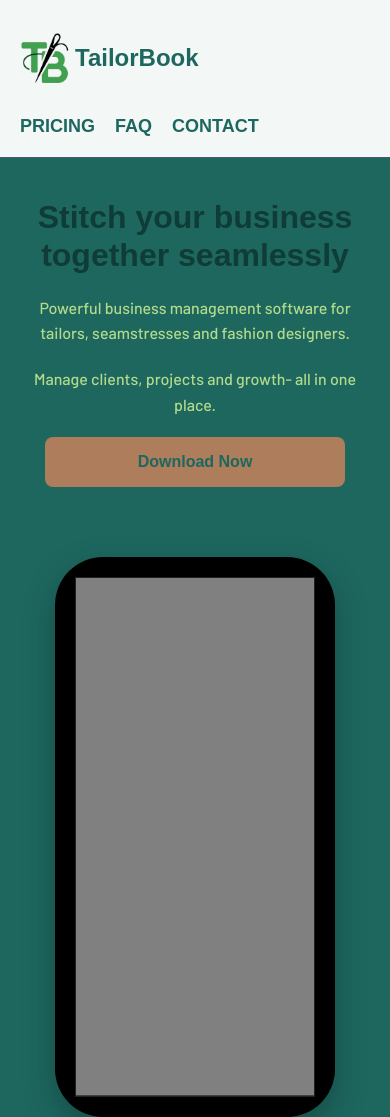
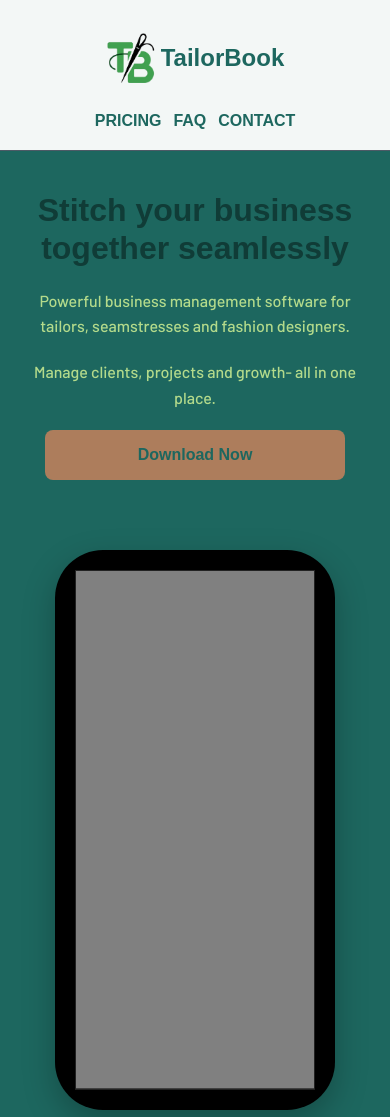
Before and after one commit to Dabzz06/TailorBook-, a plain HTML site: page index.html in a window 390 px wide. Shown: the top 1117 px of the page. Drawn offline with Linux system fonts and the light colour scheme; a web font is replaced by a local one.

Commit message:
Improved mobile nav layout

```diff
--- a/style.css
+++ b/style.css
@@ -276,14 +276,20 @@ button {
 @media (max-width: 768px) {
   .headerContainer {
     flex-direction: column;
-    align-items: flex-start;
-    gap: 20px;
+    align-items: center;
+    gap: 16px;
     padding: 20px;
   }
 
   nav {
-    flex-wrap: wrap;
-    gap: 20px;
+    flex-wrap: column;
+    align-items: center;
+    gap: 12px;
+  }
+
+  .nav {
+    font-size: 1rem;
+    text-align: center;
   }
 
   .hero {
```
